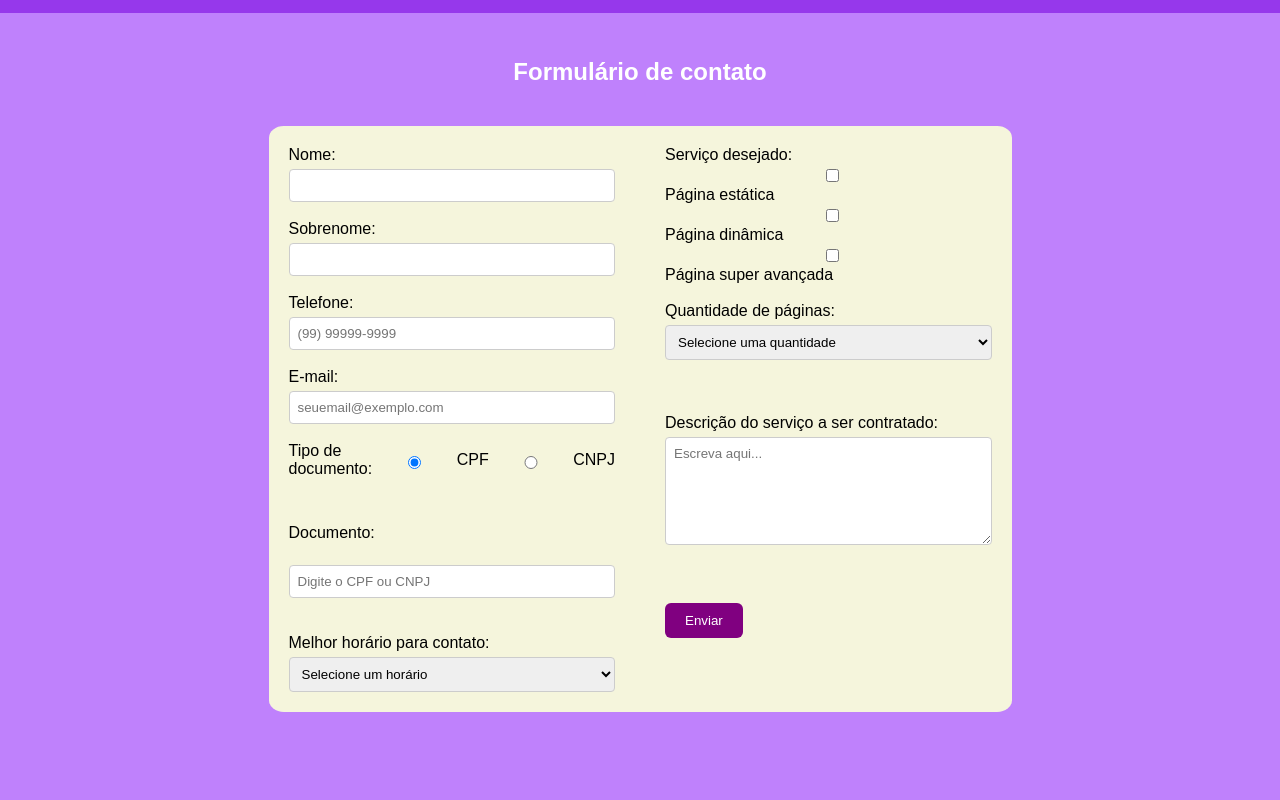
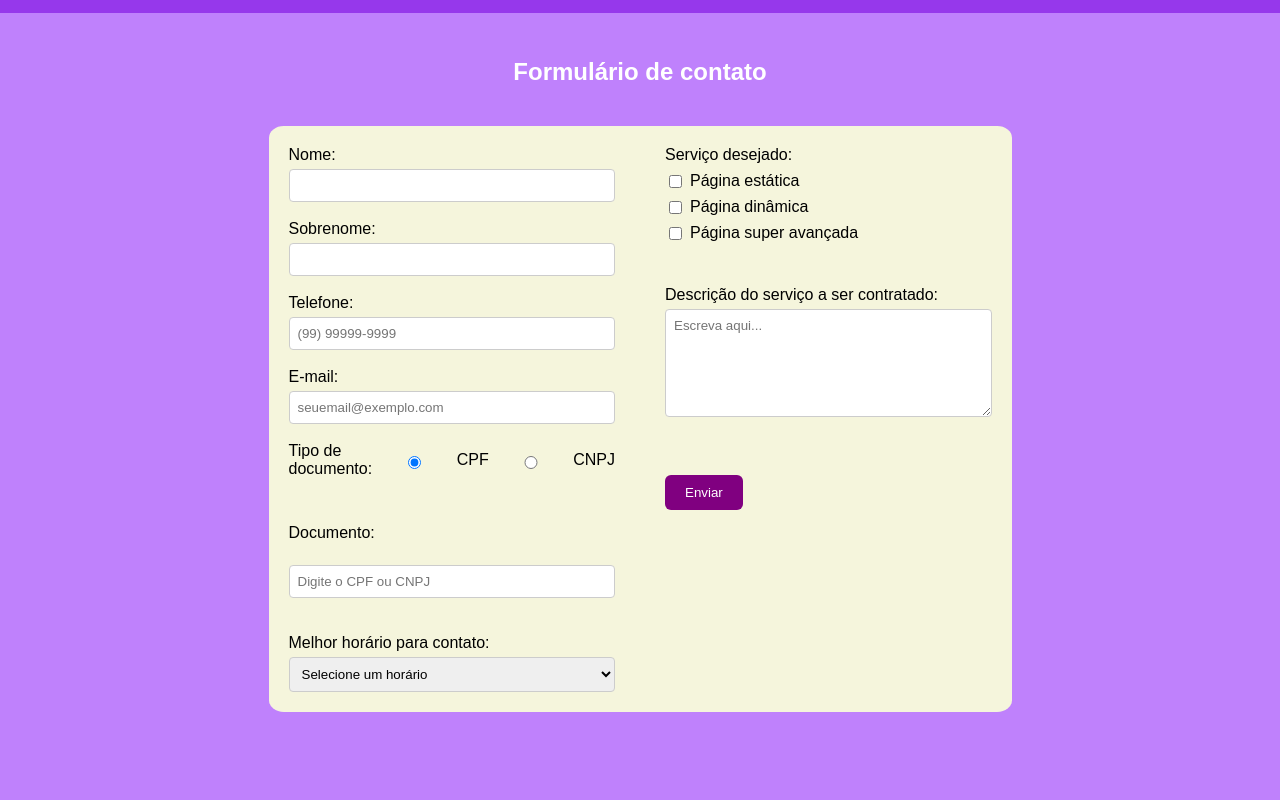
Before and after one commit to taina-uvv/Projeto-pessoal, a plain HTML site: page projeto/page003.html in a window 1280 px wide. Shown: the part 59-859 px from the top of the page. Drawn offline with Linux system fonts and the light colour scheme.

Commit message:
Add files via upload

```diff
--- a/projeto/page003.html
+++ b/projeto/page003.html
@@ -63,11 +63,40 @@
     }
     .radio-container {
     display: flex;
-    align-items: center; /* Alinha verticalmente */
-    margin-bottom: 10px; /* Espaço entre os elementos */
+    align-items: center;
+    margin-bottom: 10px;
     }
     input[type="radio"] {
         margin-right: 5px;
+    }
+    .form-group label {
+        display: block;
+        margin-bottom: 8px;
+    }
+
+    .checkbox-group {
+        display: flex;
+        flex-direction: column;
+    }
+
+    .checkbox-option {
+        display: flex;
+        align-items: center;
+        margin-bottom: 8px;
+    }
+
+    .checkbox-option input[type="checkbox"] {
+        width: auto;
+        margin-right: 8px;
+        margin-top: 0;
+        margin-bottom: 0;
+        flex-shrink: 0;
+    }
+
+    .checkbox-option label {
+        font-weight: normal;
+        margin-bottom: 0;
+        display: inline;
     }
 
     @media screen and (max-width: 768px) {
@@ -143,24 +172,21 @@
                 </div>
             </div>
             <div class="coluna-direita">
-                <div class="servico">
-                    <label>Serviço desejado:</label><br>
+            <div class="form-group"> <label>Serviço desejado:</label>
+                <div class="checkbox-group">
+                    <div class="checkbox-option">
                         <input type="checkbox" id="estatica" name="servicos" value="estatica">
-                    <label for="estatica">Página estática</label><br>
-
+                        <label for="estatica">Página estática</label>
+                    </div>
+                    <div class="checkbox-option">
                         <input type="checkbox" id="dinamica" name="servicos" value="dinamica">
-                    <label for="dinamica">Página dinâmica</label><br>
-
+                        <label for="dinamica">Página dinâmica</label>
+                    </div>
+                    <div class="checkbox-option">
                         <input type="checkbox" id="avancada" name="servicos" value="avancada">
-                    <label for="avancada">Página super avançada</label><br><br>
-
-                    <label for="quantidade">Quantidade de páginas:</label><br>
-                    <select id="quantidade" name="quantidade">
-                        <option value="">Selecione uma quantidade</option>
-                        <option value="1-2">1-2 páginas</option>
-                        <option value="3-5">3-5 páginas</option>
-                        <option value="+5">+5 páginas</option>
-                    </select><br><br>
+                        <label for="avancada">Página super avançada</label>
+                    </div>
+                </div>
             </div>
                 <br><br>
                 <div class="descricao">
@@ -168,10 +194,11 @@
                     <textarea id="descricao" name="descricao" rows="6" cols="40" placeholder="Escreva aqui..."></textarea><br><br>
                 </div>
                 <br><br>
-                <button type="submit">Enviar</button>
+                <button type="submit" onclick="enviar()">Enviar</button>
             </div>
         </div>
     </form>
 </main>
+<script src="./script.js"></script>
 </body>
 </html>
--- /dev/null
+++ b/projeto/script.js
@@ -0,0 +1,2 @@
+function enviar(){
+}
--- a/projeto/style.css
+++ b/projeto/style.css
@@ -43,11 +43,15 @@ body{
     color: white;
     text-decoration: none;
     font-weight: bold;
-  transition: opacity 0.3s;
+    padding: 5px 15px;
+    border-radius: 4px;
+    transition: color 0.3s ease-in-out, background-color 0.3s ease-in-out, box-shadow 0.3s ease-in-out;
 }
 
 .nav-right a:hover {
-  opacity: 0.8;
+    color: white;
+    background-color: rgba(255, 255, 255, 0.15);
+    box-shadow: 0 6px 15px 2px rgba(0, 0, 0, 0.4);
 }
 h2{
     text-align: center;
```
Lines whose indentation alone changed are shown as unchanged.
